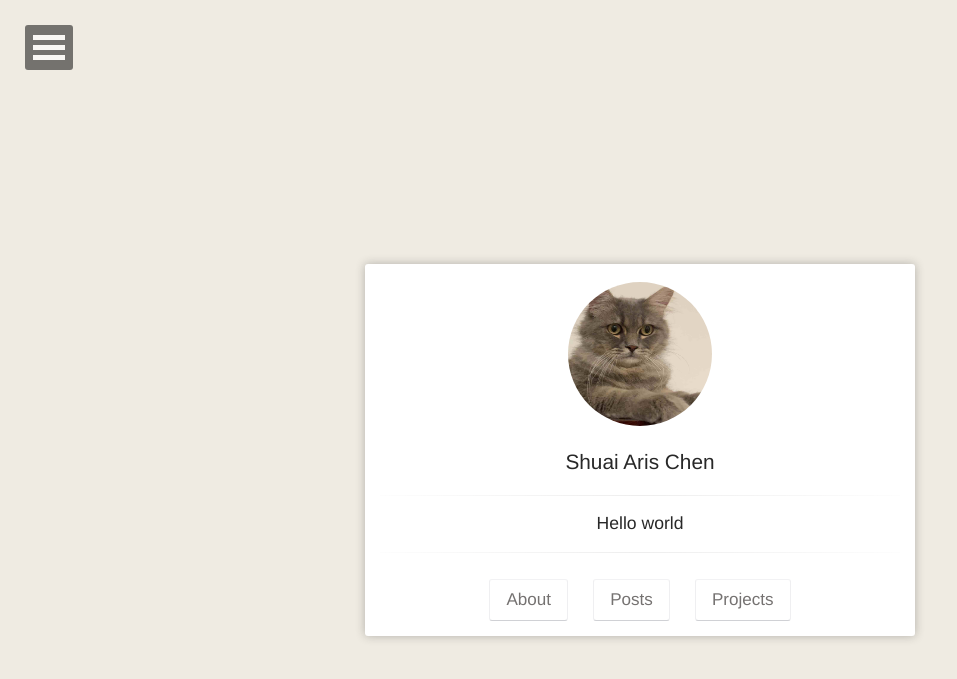
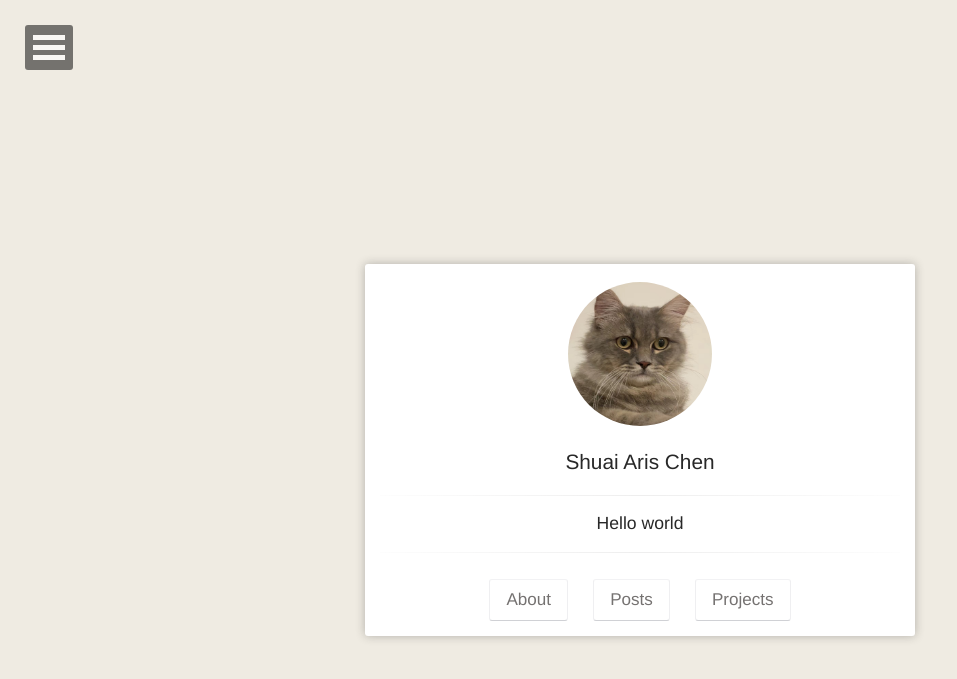
Before and after one commit to shuaichenphysics/shuaichenphysics.github.io, a Jekyll site: the page built from index.html, in a window 1280 px wide. Shown: the top 679 px of the page, without its empty margins (0-957 px from the left). Built offline with Jekyll 4.4.1, drawn with Linux system fonts in a browser that asks for light colours.

Commit message:
Update _config.yml

```diff
--- a/_config.yml
+++ b/_config.yml
@@ -4,7 +4,7 @@ bio:                'Hello world'
 description:        "Random Walks in the Physics Universe"
 # reading_time:       true
 # words_per_minute:   150
-logo:               'assets/img/cat.jpg'
+logo:               'assets/img/1603991691893485_.pic.jpg'
 # background:         'assets/img/placeholder-big.jpg'
 tiled_bg:           false   # Set this true if you want to tile your background image, otherwise it will be covered
 locale:             en_US
```
